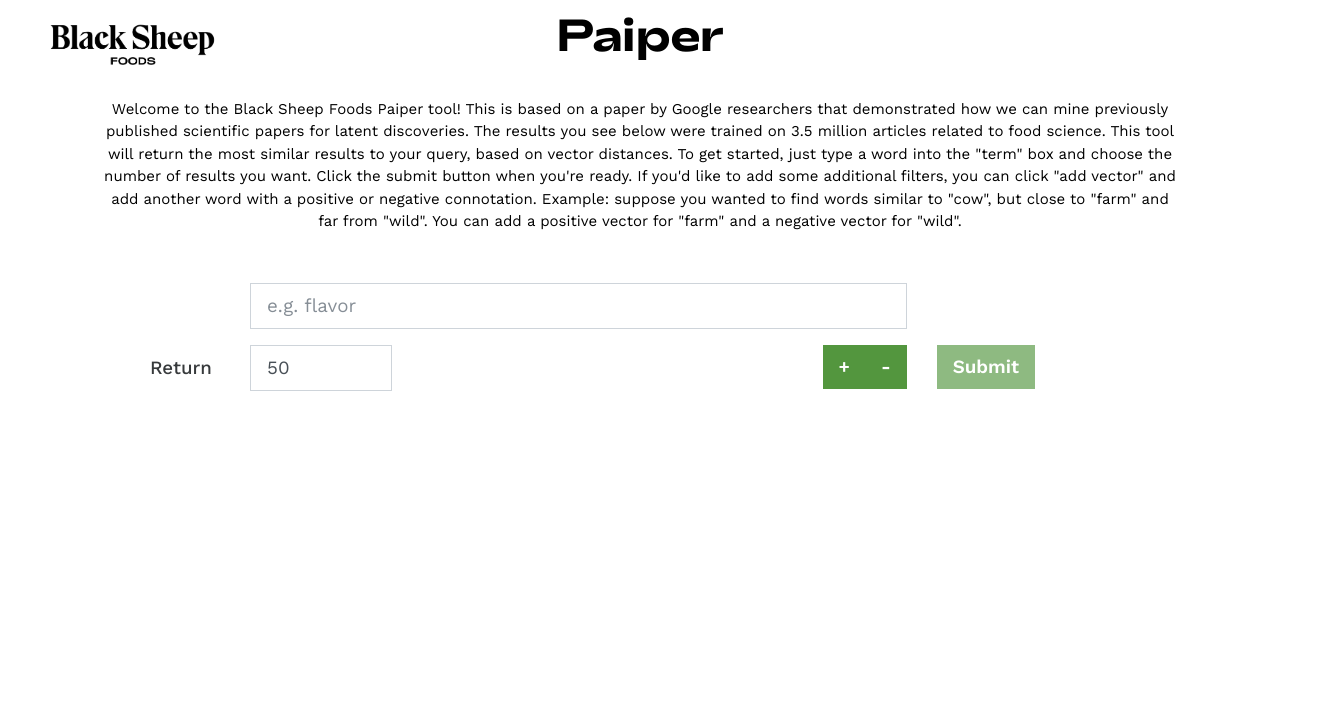
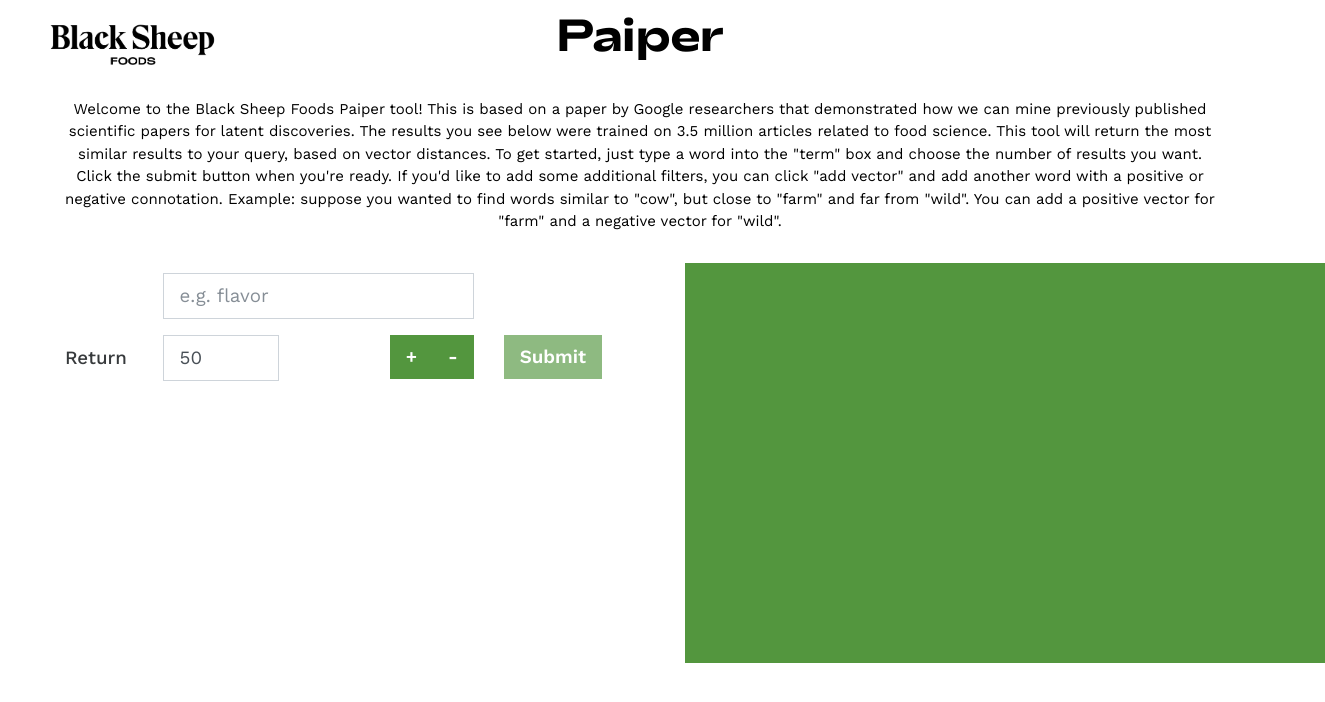
Before and after one commit to rjintu/bsf-aws, a React (Create React App) app: page / in a window 1280 px wide. Shown: the top 702 px of the page, 1325 px wide, since content can reach past the window. Built offline with nearby package versions, Linux system fonts and the light colour scheme.

Commit message:
Side by side view

```diff
--- a/src/App.css
+++ b/src/App.css
@@ -2,6 +2,12 @@
 
 body {
   font-family: "WorkSans", "Segoe UI", "Source Sans Pro", Calibri, Candara, Arial, sans-serif;
+}
+
+/* TABLE */
+
+table {
+  background-color: #fff;
 }
 
 /* BUTTONS */
@@ -121,10 +127,6 @@
   max-width: 100px;
 }
 
-.pm-button-container {
-  text-align: right;
-}
-
 .results-msg {
   font-size: 18.75px;
   text-align: center;
@@ -178,18 +180,34 @@
 #description {
   color: black;
   margin: 20px 0px;
+  padding: 0px 60px;
 }
 
 #app-container {
-  padding: 10px 40px;
+  padding: 0px 40px;
 }
 
 #form-container {
   margin: 20px 10px;
 }
 
+#pm-button-container {
+  text-align: right;
+}
+@media (max-width: 576px) {
+  #pm-button-container {
+    text-align: left;
+  }
+}
+
 #results-container {
   padding: 10px 30px;
+}
+
+#empty-results {
+  background: #53963e;
+  width: 50vw;
+  height: 50vh;
 }
 
 #results-heading {
@@ -208,4 +226,5 @@
   text-align: right;
   vertical-align: bottom;
   padding-top: 10px;
+  min-width: 105px
 }
--- a/src/App.js
+++ b/src/App.js
@@ -43,7 +43,6 @@
   render() {
     return (
       <div id="app">
-        <Container>
         <Container id="header">
           <Image id="logo" className="logo" src={logo} />
           <Row>
@@ -63,19 +62,22 @@
           If you'd like to add some additional filters, you can click "add vector" and add another word with a positive or negative connotation.
           Example: suppose you wanted to find words similar to "cow", but close to "farm" and far from "wild". You can add a positive vector for "farm" and a negative vector for "wild".
         </Container>
-          <Container id="app-container" fluid>
+        <Row id="app-container">
+          <Col sm={6}>
             <SimilarForm
               postQuery={this.postQuery}
               setLoading={this.setLoading}
               setTerm={this.setTerm}
             />
+          </Col>
+          <Col sm={6}>
             <Results
               loading={this.state.loading}
               results={this.state.results}
               term={this.state.term}
             />
-          </Container>
-        </Container>
+          </Col>
+        </Row>
       </div>
     );
   }
--- a/src/components/Results.js
+++ b/src/components/Results.js
@@ -27,14 +27,17 @@
       );
     }
     else if (this.props.results.results === null) {
-      return;
+      return (
+        <Container id="empty-results">
+        </Container>
+      )
     }
     else if (this.props.results.results.length > 0) {
       return (
         <>
           <Container fluid id="results-heading">
             <Row>
-              <Col id="results-text">
+              <Col sm={8} id="results-text">
                 Results for "{this.props.results.query}"
               </Col>
               <Col id="download">
--- a/src/components/SimilarForm.js
+++ b/src/components/SimilarForm.js
@@ -123,10 +123,10 @@
   renderExtraVectors() {
     return this.state.query.vectors.map((vector) =>
       <Form.Group as={Row} key={vector.key}>
-        <Form.Label column sm={2} className="col-form-label-lg pm-text label">
+        <Form.Label column sm={2} className="col-form-label-lg pm-text">
          {vector.positive ? "+" : "-"}
         </Form.Label>
-        <Col sm={8}>
+        <Col sm={7}>
           <Form.Control className="form-control-lg"
             type="text"
             name={`${vector.key}-term`}
@@ -152,8 +152,8 @@
       <Container id="form-container" fluid>
         <Form onSubmit={this.handleSubmit}>
           <Form.Group as={Row}>
-            <Col sm={2} className="label"></Col>
-            <Col sm={8}>
+            <Col sm={2} className=""></Col>
+            <Col sm={7}>
               <Form.Control className="form-control-lg"
                 type="text" name="term"
                 placeholder="e.g. flavor"
@@ -163,15 +163,15 @@
           </Form.Group>
           {this.renderExtraVectors()}
           <Form.Group as={Row}>
-            <Form.Label column sm={2} className="col-form-label-lg label">Return</Form.Label>
-            <Col sm={2}>
+            <Form.Label column sm={2} className="col-form-label-lg">Return</Form.Label>
+            <Col sm={3}>
               <Form.Control className="form-control-lg"
                 type="number" name="topn"
                 value={this.state.query.topn}
                 onChange={this.handleChange}
               />
             </Col>
-            <Col sm={{ span: 3, offset: 3}} className="pm-button-container">
+            <Col sm={{ span: 3, offset: 1}} id="pm-button-container">
               <ButtonGroup>
                 <Button className="btn-lg" variant="primary"
                   onClick={this.handleAddPositive}>
```
Lines whose indentation alone changed are shown as unchanged.
